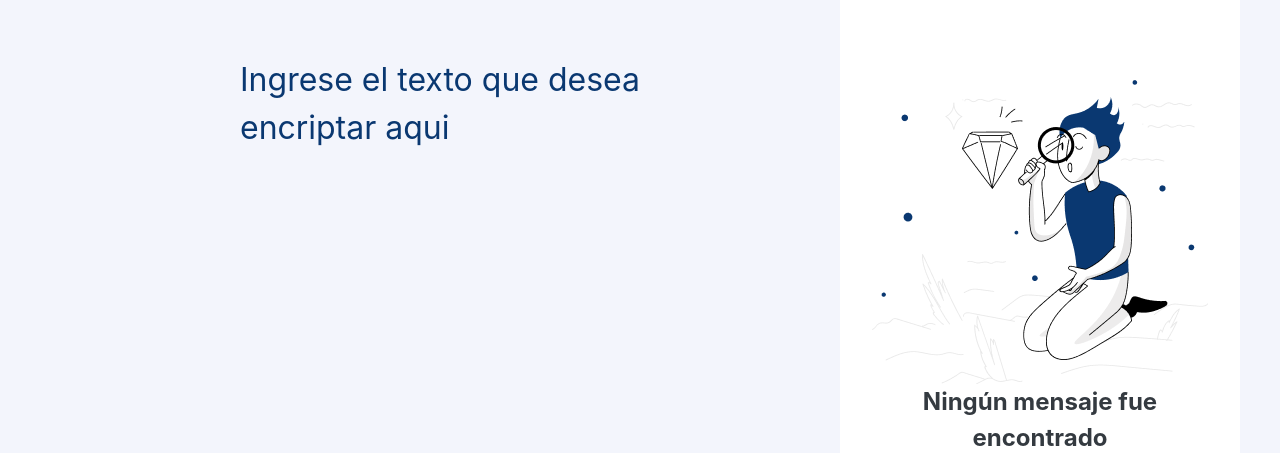
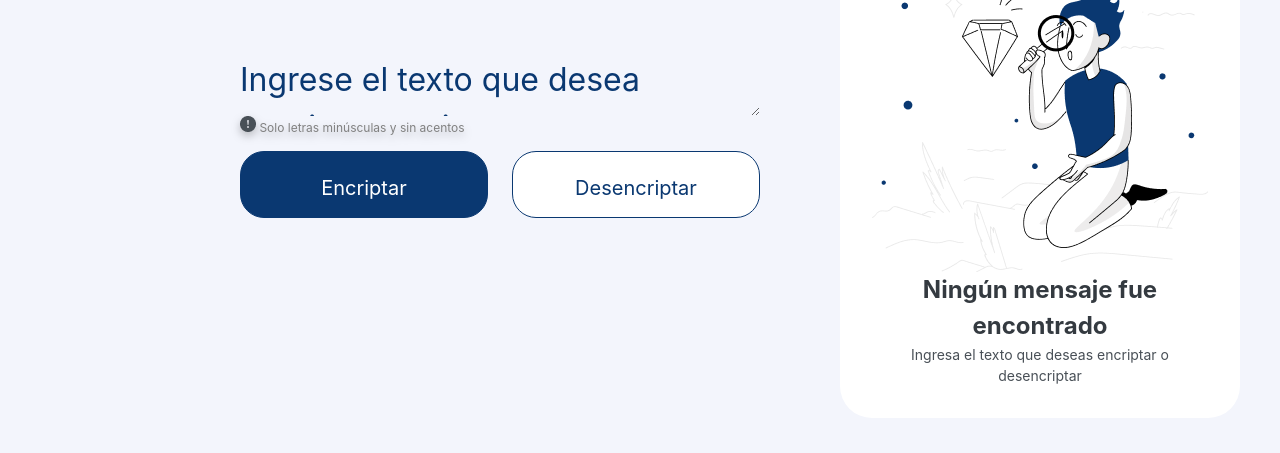
Before and after one commit to lizz023/challenge, a plain HTML site: page index.html in a window 1280 px wide. Shown: the part 104-557 px from the top of the page. Drawn offline with Linux system fonts and the light colour scheme.

Commit message:
Agrego cambios en textarea

```diff
--- a/index.css
+++ b/index.css
@@ -39,6 +39,7 @@
     background: #0A3871;
     border: 1px solid #0A3871;
     border-radius: 24px;
+    font-size: 20px;
     color: white;
     cursor: pointer;
     height: 67px;
@@ -50,6 +51,7 @@
     background: #FFFFFF;
     border: 1px solid #0A3871;
     border-radius: 24px;
+    font-size: 20px;
     color: #0A3871;
     cursor: pointer;
     height: 67px;
@@ -180,8 +182,12 @@ main{
     background:#F3F5FC;
     color: #0A3871;
     font-size: 32px;
+    height: 60px;
     line-height: 48px;
     width: 100%;
+    display: flex;
+    flex-direction: column;
+    gap: 70px;
 }
 
 .text:focus{
--- a/index.html
+++ b/index.html
@@ -17,7 +17,9 @@
         <main>
             <section class="space-1">
 
-                    <textarea class="text" id="text" cols="30" rows="10" placeholder="Ingrese el texto que desea encriptar aqui"></textarea>
+                <textarea name="" id="text" placeholder="Ingrese el texto que desea encriptar aqui" class="text"></textarea>
+
+                <!-- <textarea class="text" id="text" cols="30" rows="10" placeholder="Ingrese el texto que desea encriptar aqui"></textarea> -->
                 <div>
                     <h6 class="advertencia"><img src="img/Group.png" alt="">
                         Solo letras minúsculas y sin acentos</h6>
```
Lines whose indentation alone changed are shown as unchanged.
